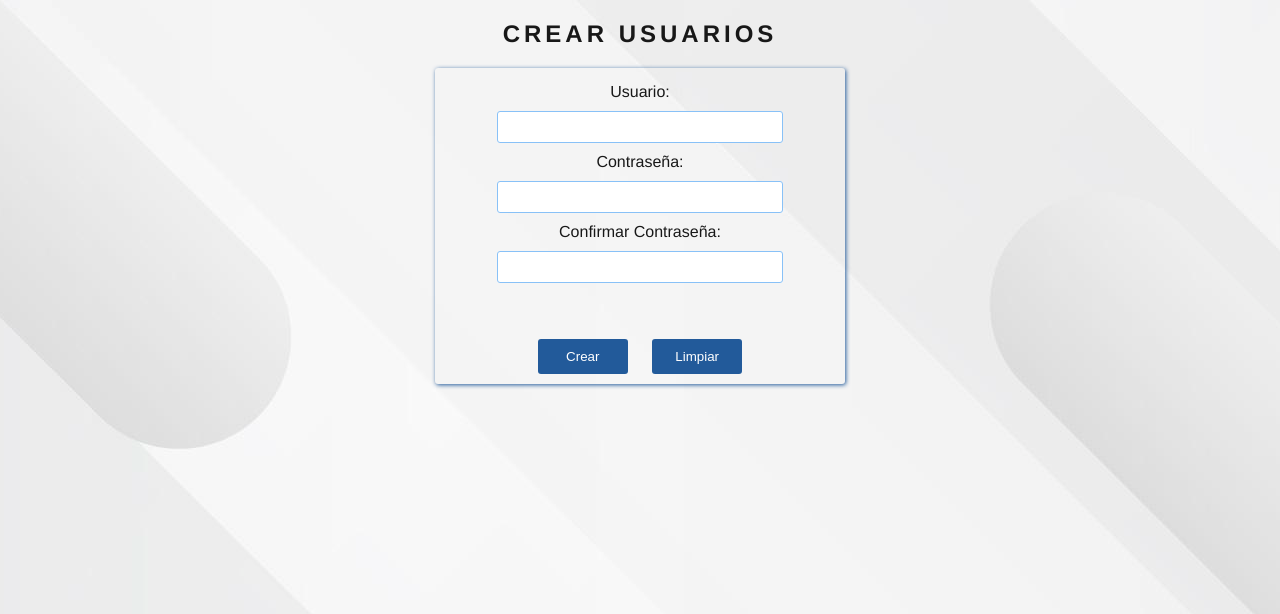
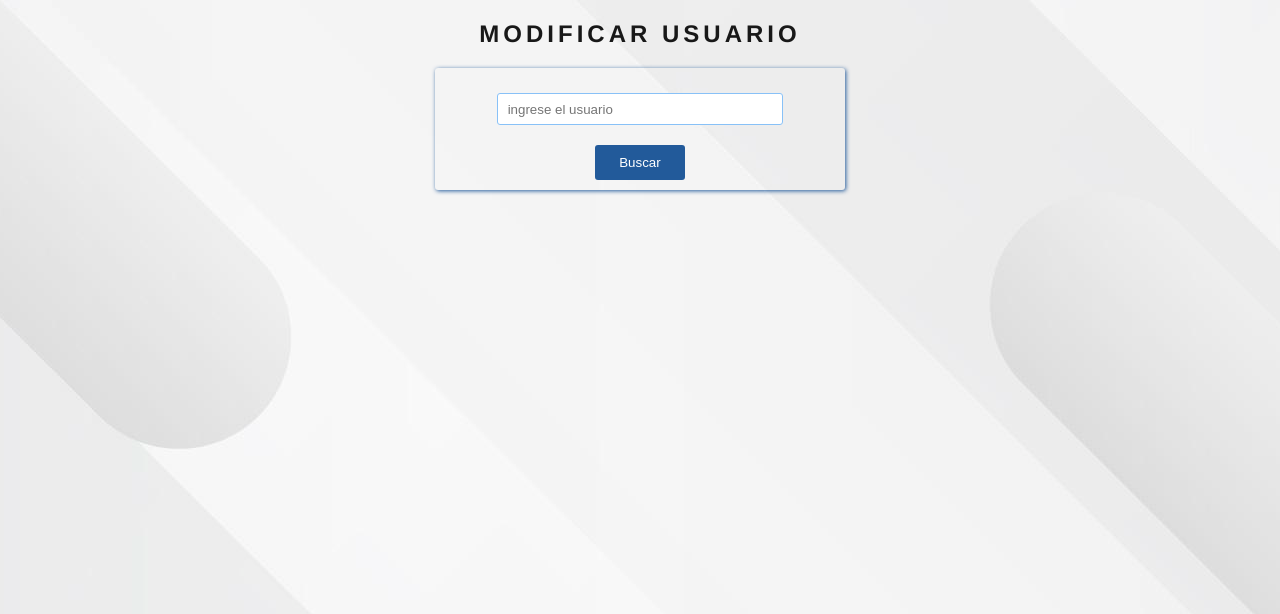
Before and after one commit to AndersonLozada/proyecto_inventario_ropa_hospitalaria, a PHP site: page /form_modify_users.php in a window 1280 px wide. Shown: the part 80-694 px from the top of the page. Run offline with PHP 8.4, Linux system fonts and the light colour scheme; data that the repository does not hold is empty.

```diff
--- a/estilos.css
+++ b/estilos.css
@@ -76,6 +76,7 @@ input[type=password] {
     cursor: pointer;
     border-radius: 3px;
 }
+
 select{
     width: 70%;
     height: 30px;
@@ -133,7 +134,6 @@ button{
 }
 
 
-
 section{
     margin: 0% 50% 0% 30%;
     width: 40%;
@@ -150,6 +150,25 @@ section{
 .h1_inicio{
     margin: 5% 10% 0% 25%;
 }
+.section_update_user{
+    margin: 0% 50% 0% 30%;
+    width: 40%;
+    height: auto;
+    background-color: transparent;
+}
+.tipo_datos{
+position:relative;
+top: 0px;
+left: 0px;
+
+
+}
+.datos{
+margin-left: auto;
+margin-top: 10px;
+}
+
+
 @media screen and (max-width: 600px){
     nav span {
         flex-direction: column;
--- a/form_modify_users.php
+++ b/form_modify_users.php
@@ -6,7 +6,7 @@ require("login.php");
 <html lang="es">
 <head>
 
-  <title>Usuarios</title>
+  <title>Modificar usuario</title>
   <meta charset="utf-8">
   <link rel="stylesheet" href="estilos.css" media="all" type="text/css">
   <link rel='icon' type="image/png"href="images/icono.png">
@@ -19,33 +19,13 @@ require("login.php");
 <?php include_once('menu.html'); ?>
 </aside>
 <section>
-<h1>Crear Usuarios</h1>
-<form action="#" role="form" method="POST" >
+<h1>Modificar Usuario</h1>
+<form action="../inventario/buscar_usuario_modificar.php" role="form" method="POST" >
 
 <div>
-  <label for="usuario">Usuario:</label>
+  <input id="usuario"  type="text" required placeholder="ingrese el usuario" name="usuario">
 </div>
-<div>
-  <input id="usuario"  type="number" required>
-</div>
-
-<div>
-      <label for="cedula">Contraseña:</label><br>
-</div>
-<div>
-  <input id="cedula"  type="password" required>
-</div>
-<div>
-      <label for="cedula">Confirmar Contraseña:</label><br>
-</div>
-<div>
-  <input id="cedula"  type="password" required>
-</div>
-<br>
-<tr><td colspan="2">
-<br>
-      <button type="submit"  name="submit" >Crear </span></button>
-      <button type="reset" >Limpiar </button>
+      <button type="submit"  name="submit" >Buscar </span></button>
       </td></tr>
     </form>
 </section>
--- a/insert_create_user.php
+++ b/insert_create_user.php
@@ -2,7 +2,7 @@
 <html>
 <head>
 <!-- <meta http-equiv="refresh" content="2;url=http://192.168.10.26:81/pages/form_registro.php"> -->
-<meta http-equiv="refresh" content="2;url=http://172.19.15.181/inventario/form_create_users.php">
+<meta http-equiv="refresh" content="2;url=http://172.19.15.180/inventario/form_create_users.php">
 <script src="https://unpkg.com/sweetalert/dist/sweetalert.min.js"></script>
 </head>
 <body>
@@ -18,8 +18,8 @@ require("conexion.php");
        $categoria=$_POST['categoria'];
        $sucursal=$_POST['sucursal'];
 
-	   $sql2 = "INSERT INTO usuarios(nombre, apellido, cedula, usuario, contrasena, categoria, sucursal)
-                VALUES ('$nombre', '$apellido',$cedula, '$cedula' '$usuario', '$hashedpass', '$categoria', '$sucursal' )";
+	   $sql2 = "INSERT INTO usuarios(nombre, apellido, cedula, usuario, contrasena, categoria, sucursal, estado)
+                VALUES ('$nombre', '$apellido',$cedula, '$cedula' '$usuario', '$hashedpass', '$categoria', '$sucursal', 1 )";
 
 				if (mysqli_query($conn,$sql2)) {
 ?>
--- a/login.php
+++ b/login.php
@@ -1,5 +1,5 @@
+
 <?php
-
 $user = $_POST['form_user'];
 $pass = $_POST['form_password'];
 //archivo con las consultas para ingreso al panel
@@ -15,11 +15,13 @@ if(!empty(trim($user)) && !empty(trim($pass))){
     //realizo la consulta para ver si existe el usuario ingresado
     $query = mysqli_query($conn, "SELECT * FROM usuarios WHERE usuario='$user'");
 
-    //si la consulta tiene valores, existe el usuario, procedo a consultar la clave
+    //si la consulta tiene valores, existe el usuario, procedo a consultar el estado del usuario
     if(mysqli_num_rows($query) >0){
         $row = mysqli_fetch_assoc($query);
-
-        //asigno el valor de la clave ingresada en formulario para mejor vista
+        $status = $row['estado'];
+        if($status==2){
+            $error_message = "usuario inactivo.";
+        } else{      //asigno el valor de la clave ingresada en formulario para mejor vista
         $password = $row['contrasena'];
         $id = $row['id'];
         //verifico que la clave ingresada sea igual a la almacenada en la tabla de la base de datos
@@ -43,6 +45,7 @@ if(!empty(trim($user)) && !empty(trim($pass))){
 
     }
 }
+    }
 else{
     //si usuario no existe mostrar error
     $error_message = "usuario o contraseña incorrectos.";
--- a/menu.html
+++ b/menu.html
@@ -28,11 +28,11 @@
 			<li><a href="./form_salida.php">Salidas</a></li>
 			<li><a href="./form_registro_stock.php">Estandar</a></li>
 			<li><a href="./form_registro_inventario.php">Inventario</a></li>
-			<li><a href="./form_excel.php">Excel</a></li>
+			<li><a href="./form_excel.php">Reportes</a></li>
 			<li><a href="#">Gestion de usuarios</a>
 			<ul>
 			<li><a href="./form_create_users.php">Crear</a></li>
-			<li><a href="#">modificar</a></li>
+			<li><a href="./form_modify_users.php">modificar</a></li>
 			<li><a href="./form_update_pass.php">Cambiar contraseña</a></li>
 			<li><a href="./form_inactivar_usuario.php">Inactivar Usuario</a></li>
 			<li><a href="./form_inactivar_grupo.php">Inactivar Grupo</a></li>
```
Also changed, not shown: buscar_usuario_modificar.php (added, +63 -0 lines), preview.php (+0 -16 lines).
